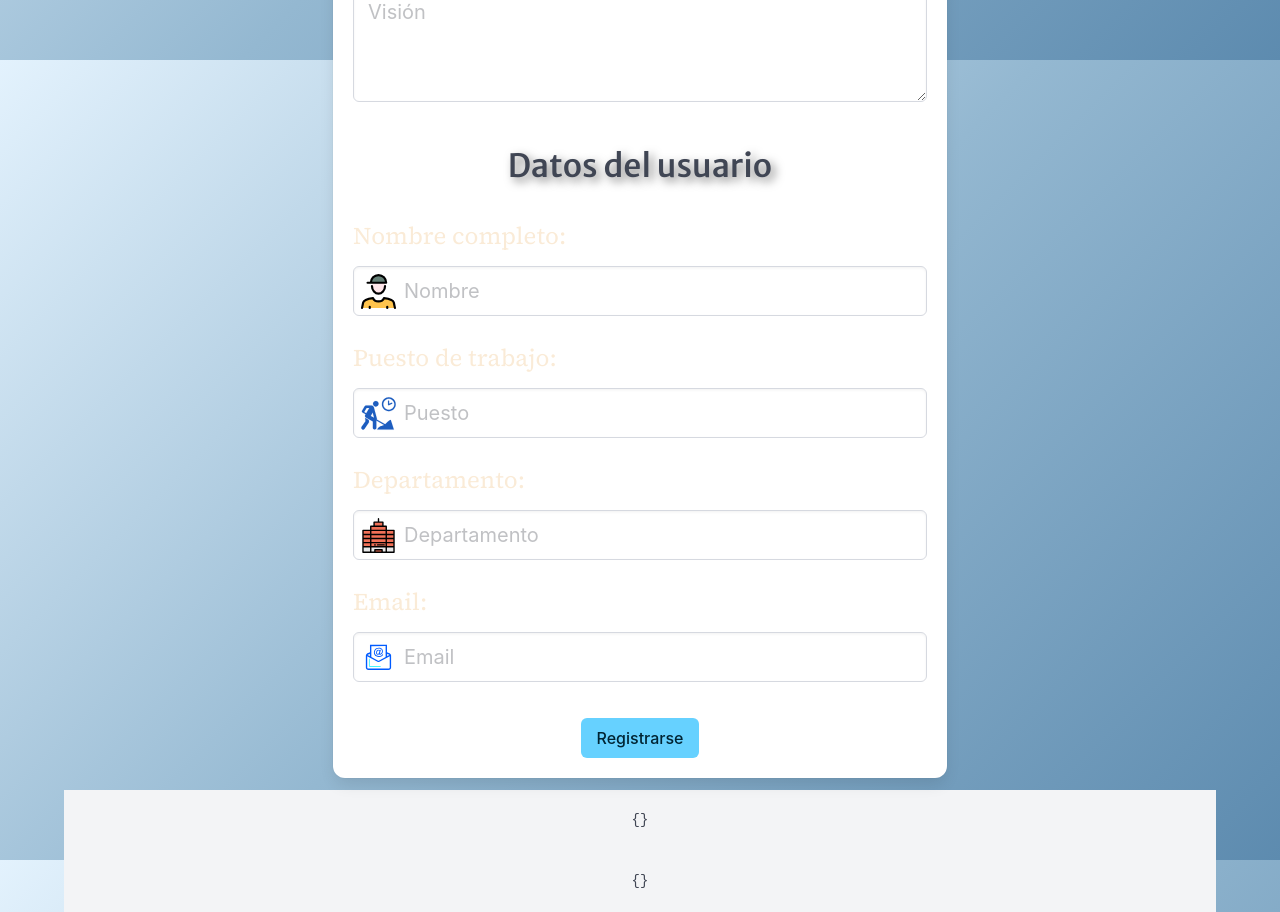
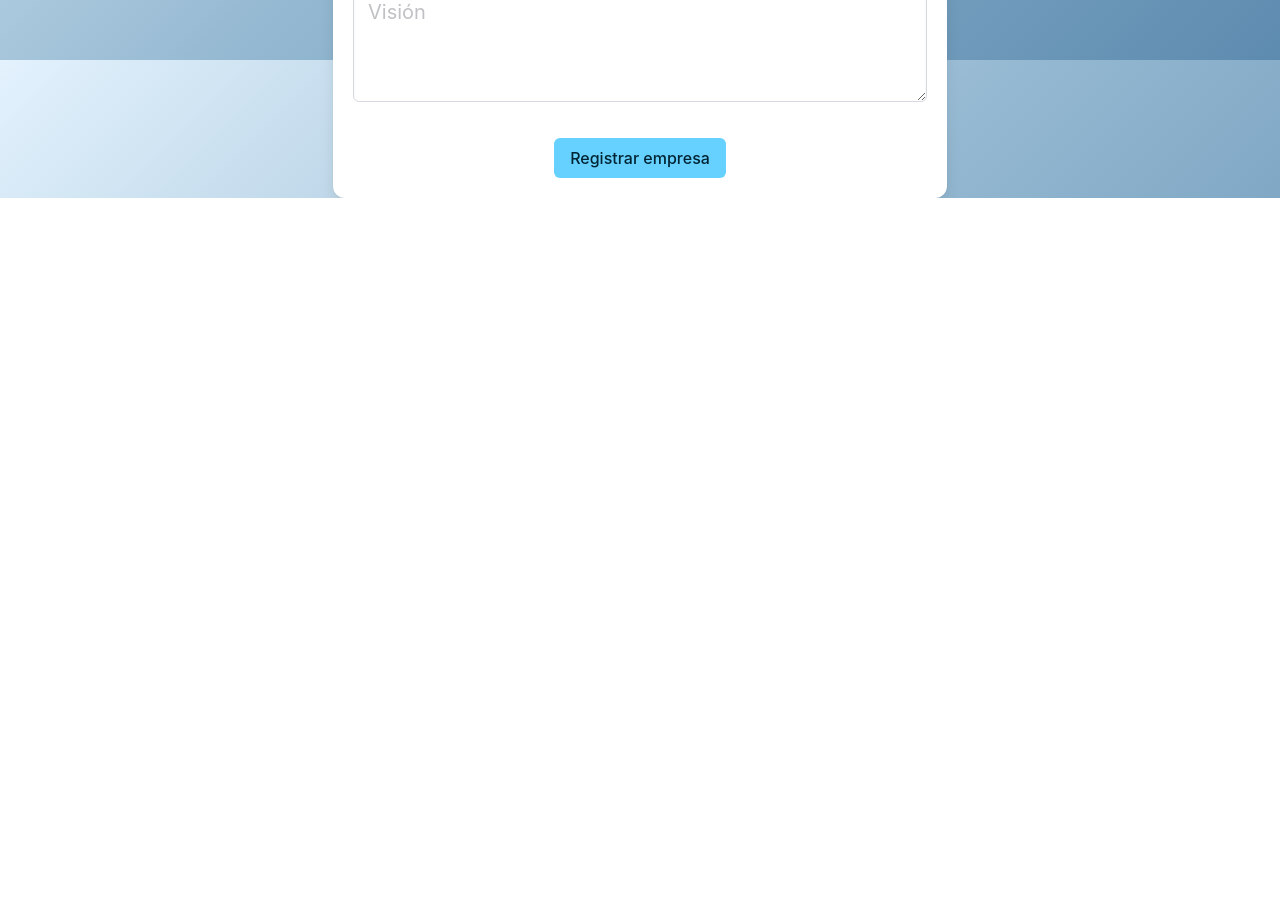
Before and after one commit to FlikLik/SIDO, a React (Vite) app: page /register in a window 1280 px wide. Shown: the part 740-1652 px from the top of the page. After the commit the page ends 938 px from the top, so only its background shows below. Built offline with nearby package versions, Linux system fonts and the light colour scheme.

Commit message:
Finalizado el apartado para dar de alta empresa y usuario

```diff
--- a/src/Components/Register.jsx
+++ b/src/Components/Register.jsx
@@ -1,14 +1,21 @@
-import { useState } from 'react'
+import { useState, useRef } from 'react'
 import styles from '../Styles/general.module.css'
 import styles2 from '../Styles/register.module.css'
 import * as questions from '../Backend/registerQuestions.js'
 import axios from 'axios'
 import { toast } from 'react-toastify'
+import { useNavigate } from 'react-router-dom'
 
 export default function Register() {
 
+    const navigate = useNavigate()
     const [companiesAnswers, setCompaniesAnswers] = useState({})
     const [usersAnswers, setUsersAnswers] = useState({})
+    const [idComp, setIdComp] = useState(0)
+    const [showCompanyForm, setShowCompanyForm] = useState(true)
+    const [showUserForm, setShowUserForm] = useState(false)
+    const [showCode, setShowCode] = useState(false)
+    const code = useRef(null)
 
     const handleCompaniesQ = (questionId, value) => {
         setCompaniesAnswers({ ...companiesAnswers, [questionId]: value })
@@ -21,34 +28,49 @@ export default function Register() {
     const generateCode = () => {
         const letters = usersAnswers.fullname.split(' ').map(word => word[0].toUpperCase()).join('')
         const numbers = Math.floor(1000 + Math.random() * 9000)
+        code.current = `${letters}${numbers}`
         return `${letters}${numbers}`
     }
 
-    const handleSubmit = (e) => {
+    const handleSubmitUser = (e) => {
         e.preventDefault()
-        console.log(Object.keys(companiesAnswers).length)
-        console.log(Object.keys(usersAnswers).length)
         const loading = toast.loading('Haciendo el registro...', { className: styles2.toastLoading })
-        if (Object.keys(companiesAnswers).length < 4 || Object.keys(usersAnswers).length < 4) {
-            toast.update(loading, { render: 'Debes completar los campos de la empresa y del usuario', type: 'error', isLoading: false, autoClose: 3000, className: styles2.toastError })
+        if (Object.keys(usersAnswers).length < 4) {
+            toast.update(loading, { render: 'Debes completar los campos de la empresa', type: 'error', isLoading: false, autoClose: 3000, className: styles2.toastError })
             return
         }
-        axios.post('https://sido-9e7g.onrender.com/submit', { name: companiesAnswers.name, line: companiesAnswers.line, mision: companiesAnswers.mision, vision: companiesAnswers.vision, code: generateCode(), position: usersAnswers.position, area: usersAnswers.area, isAdmin: 1 })
+        axios.post('http://localhost:3000/submitUser', { code: generateCode(), id_Company: idComp, position: usersAnswers.position, area: usersAnswers.area, isAdmin: 1 })
             .then(response => {
-                console.log(response)
-
-                if (response.data.length === 0) {
-                    toast.update(loading, { render: 'Error al conectar', type: 'error', isLoading: false, autoClose: 3000, className: styles2.toastError })
-                }
-                else {
-                    toast.update(loading, { render: 'Registro exitoso', type: 'success', isLoading: false, autoClose: 3000, className: styles2.toastLoading })
-                    setTimeout(() => {
-                        window.location.href = '/'
-                    }, 2000)
+                if (response.data.affectedRows === 1) {
+                    toast.update(loading, { render: 'Usuario registrado', type: 'success', isLoading: false, autoClose: 3000, className: styles2.toastLoading })
+                    setShowUserForm(false)
+                    setShowCode(true)
                 }
             })
             .catch(error => {
-                toast.update(loading, { render: 'Error al registrar', type: 'error', isLoading: false, autoClose: 3000, className: styles2.toastError })
+                toast.update(loading, { render: 'Error al registrar el usuario', type: 'error', isLoading: false, autoClose: 3000, className: styles2.toastError })
+                console.log('Error al registrar el usuario', error)
+            })
+    }
+
+    const handleSubmitCompany = (e) => {
+        e.preventDefault()
+        const loading = toast.loading('Haciendo el registro...', { className: styles2.toastLoading })
+        if (Object.keys(companiesAnswers).length < 4) {
+            toast.update(loading, { render: 'Debes completar los campos de la empresa', type: 'error', isLoading: false, autoClose: 3000, className: styles2.toastError })
+            return
+        }
+        axios.post('http://localhost:3000/submitCompany', { name: companiesAnswers.name, line: companiesAnswers.line, mision: companiesAnswers.mision, vision: companiesAnswers.vision })
+            .then(response => {
+                if (response.data.affectedRows === 1) {
+                    toast.update(loading, { render: 'Empresa registrada', type: 'success', isLoading: false, autoClose: 3000, className: styles2.toastLoading })
+                    setIdComp(response.data.insertId)
+                    setShowUserForm(true)
+                    setShowCompanyForm(false)
+                }
+            })
+            .catch(error => {
+                toast.update(loading, { render: 'Error al registrar la comañia', type: 'error', isLoading: false, autoClose: 3000, className: styles2.toastError })
                 console.log('Error al conectar', error)
             })
     }
@@ -56,7 +78,9 @@ export default function Register() {
     return (
         <div className="container has-text-centered mt-6">
             <h1 className={'title is-1 ' + styles.title1}>Formulario de Registro para SIDO</h1>
-            <form className={'box field control has-icons-left ' + styles2.form} onSubmit={handleSubmit}>
+            {
+                showCompanyForm && (
+                    <form className={'box field control has-icons-left ' + styles2.form}>
                         <h2 className={'subtitle is-3 ' + styles.title2}>Datos de la empresa</h2>
                         {
                             questions.CompaniesQ.map((question) => (
@@ -89,6 +113,13 @@ export default function Register() {
                                 </div>
                             ))
                         }
+                        <button type='submit' className='button is-info mt-3' onClick={handleSubmitCompany}>Registrar empresa</button>
+                    </form>
+                )
+            }
+            {
+                showUserForm && (
+                    <form className={'box field control has-icons-left ' + styles2.form}>
                         <h2 className={'subtitle is-3 ' + styles.title2}>Datos del usuario</h2>
                         {
                             questions.UsersQ.map((question) => (
@@ -110,10 +141,19 @@ export default function Register() {
                                 </div>
                             ))
                         }
-                <button type='submit' className='button is-info mt-3' onClick={handleSubmit}>Registrarse</button>
+                        <button type='submit' className='button is-info mt-3' onClick={handleSubmitUser}>Registrarse</button>
                     </form>
-            <pre>{JSON.stringify(companiesAnswers, null, 2)}</pre>
-            <pre>{JSON.stringify(usersAnswers, null, 2)}</pre>
+                )
+            }
+            {
+                showCode && (
+                    <div className={'title is3 ' + styles.title2}>
+                        <h1 className={'title is-3 ' + styles.title1}>Código de acceso</h1>
+                        <p className={'is-size-5 has-text-centered has-text-black ' + styles2.text}>{code.current}</p>
+                        <button className='button is-info mt-3' onClick={() => navigate('/')}>Regresar</button>
                     </div>
                 )
             }
+        </div>
+    )
+}
```
Also changed, not shown: src/Backend/connection.js (+9 -4 lines), src/Backend/queries.js (+2 -12 lines), src/server.js (+12 -7 lines). Lines whose indentation alone changed are shown as unchanged.
